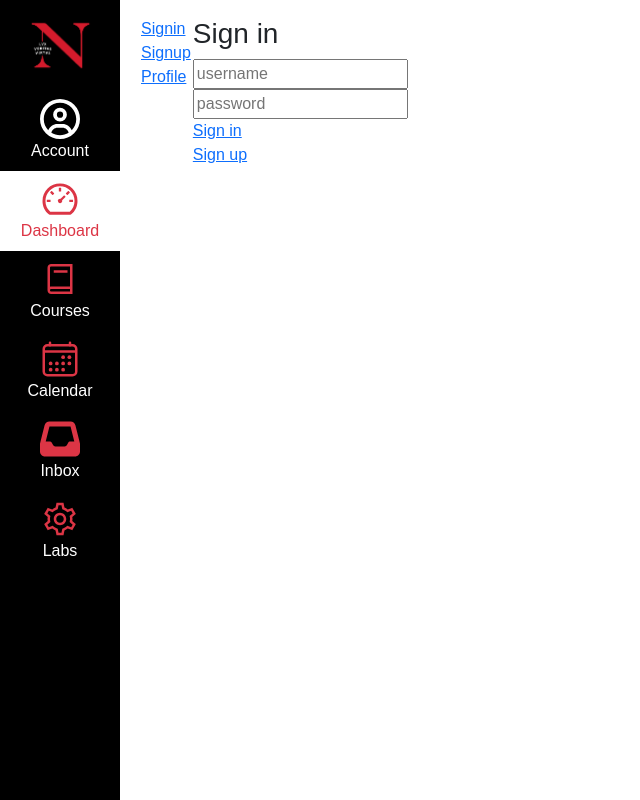
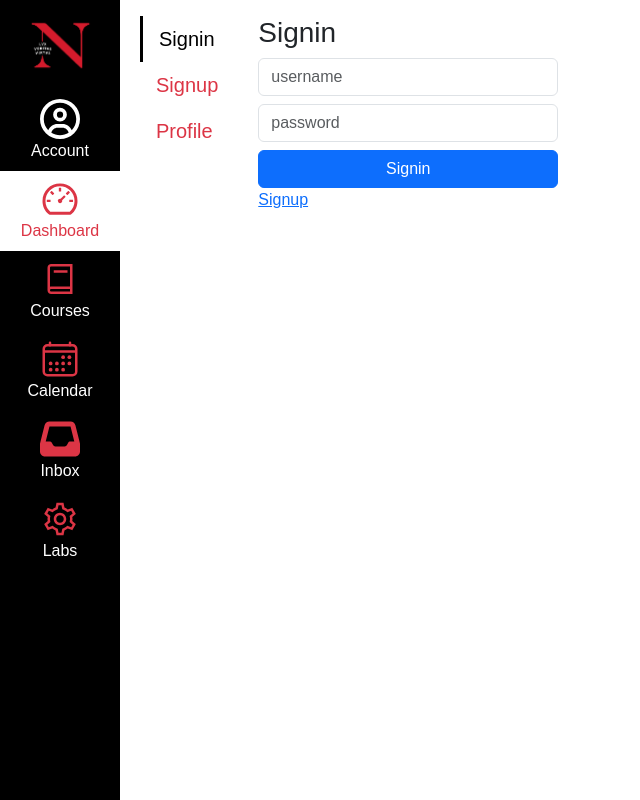
Before and after one commit to 9cc-cxy/kanbas-react-web-app, a React (Create React App) app: page /Labs#/Kanbas/Account/Signin in a window 1280 px wide. Shown: the whole page, without its empty margins (0-640 px from the left). Built offline with nearby package versions, Linux system fonts and the light colour scheme.

Commit message:
finished a2

```diff
--- a/src/Kanbas/Account/Navigation.tsx
+++ b/src/Kanbas/Account/Navigation.tsx
@@ -1,10 +1,10 @@
 import { Link } from "react-router-dom";
 export default function AccountNavigation() {
   return (
-    <div id="wd-account-navigation">
-      <Link to={`/Kanbas/Account/Signin`}> Signin </Link> <br />
-      <Link to={`/Kanbas/Account/Signup`}> Signup </Link> <br />
-      <Link to={`/Kanbas/Account/Profile`}> Profile </Link> <br />
+    <div id="wd-account-navigation" className="wd list-group fs-5 rounded-0">
+      <Link to={`/Kanbas/Account/Signin`} className="list-group-item active border border-0"> Signin </Link>
+      <Link to={`/Kanbas/Account/Signup`} className="list-group-item text-danger border border-0"> Signup </Link>
+      <Link to={`/Kanbas/Account/Profile`} className="list-group-item text-danger border border-0"> Profile </Link>
     </div>
   );
 }
--- a/src/Kanbas/Account/Profile.tsx
+++ b/src/Kanbas/Account/Profile.tsx
@@ -3,31 +3,49 @@ export default function Profile() {
   return (
     <div id="wd-profile-screen">
       <h3>Profile</h3>
-      <input id="wd-username" value="alice" placeholder="username" />
-      <br />
+      <input
+        id="wd-username"
+        placeholder="alice"
+        className="form-control mb-2"
+      />
       <input
         id="wd-password"
-        value="123"
-        placeholder="password"
-        type="password"
+        placeholder="123"
+        className="form-control mb-2"
       />
-      <br />
-      <input id="wd-firstname" value="Alice" placeholder="First Name" />
-      <br />
-      <input id="wd-lastname" value="Wonderland" placeholder="Last Name" />
-      <br />
-      <input id="wd-dob" value="2000-01-01" type="date" />
-      <br />
-      <input id="wd-email" value="alice@wonderland" type="email" />
-      <br />
-      <select id="wd-role">
-        <option value="USER">User</option>
-        <option value="ADMIN">Admin</option>
-        <option value="FACULTY">Faculty</option>
-        <option value="STUDENT">Student</option>
-      </select>
-      <br />
-      <Link to="/Kanbas/Account/Signin">Sign out</Link>
+      <input
+        id="wd-first-name"
+        placeholder="Alice"
+        className="form-control mb-2"
+      />
+      <input
+        id="wd-last-name"
+        placeholder="Wonderland"
+        className="form-control mb-2"
+      />
+      <input
+        id="wd-date-of-birth"
+        type="date"
+        placeholder="Wonderland"
+        className="form-control mb-2"
+      />
+      <input
+        id="wd-email"
+        placeholder="alice@wonderland.com"
+        className="form-control mb-2"
+      />
+      <input
+        id="wd-user"
+        placeholder="User"
+        className="form-control mb-2"
+      />
+      <Link
+        id="wd-signin-btn"
+        to="/Kanbas/Dashboard"
+        className="btn btn-danger w-100"
+      >
+        Signout
+      </Link>
     </div>
   );
 }
--- a/src/Kanbas/Account/Signin.tsx
+++ b/src/Kanbas/Account/Signin.tsx
@@ -2,15 +2,28 @@ import { Link } from "react-router-dom";
 export default function Signin() {
   return (
     <div id="wd-signin-screen">
-      <h3>Sign in</h3>
-      <input id="wd-username" placeholder="username" /> <br />
-      <input id="wd-password" placeholder="password" type="password" /> <br />
-      <Link id="wd-signin-btn" to="/Kanbas/Dashboard">
-        Sign in
+      <h3>Signin</h3>
+      <input
+        id="wd-username"
+        placeholder="username"
+        className="form-control mb-2"
+      />
+      <input
+        id="wd-password"
+        placeholder="password"
+        type="password"
+        className="form-control mb-2"
+      />
+      <Link
+        id="wd-signin-btn"
+        to="/Kanbas/Dashboard"
+        className="btn btn-primary w-100"
+      >
+        Signin
       </Link>
       <br />
       <Link id="wd-signup-link" to="/Kanbas/Account/Signup">
-        Sign up
+        Signup
       </Link>
     </div>
   );
--- a/src/Kanbas/Account/Signup.tsx
+++ b/src/Kanbas/Account/Signup.tsx
@@ -3,16 +3,29 @@ import { Link } from "react-router-dom";
 export default function Signup() {
   return (
     <div id="wd-signup-screen">
-      <h3>Sign up</h3>
-      <input placeholder="username" />
+      <h3>Signup</h3>
+      <input
+        id="wd-username"
+        placeholder="username"
+        className="form-control mb-2"
+      />
+      <input
+        id="wd-password"
+        placeholder="password"
+        type="password"
+        className="form-control mb-2"
+      />
+      <Link
+        id="wd-signin-btn"
+        to="/Kanbas/Dashboard"
+        className="btn btn-primary w-100"
+      >
+        Signup
+      </Link>
       <br />
-      <input placeholder="password" type="password" />
-      <br />
-      <input placeholder="verify password" type="password" />
-      <br />
-      <Link to="/Kanbas/Account/Profile"> Sign up </Link>
-      <br />
-      <Link to="/Kanbas/Account/Signin">Sign in</Link>
+      <Link id="wd-signup-link" to="/Kanbas/Account/Signup">
+        Signin
+      </Link>
     </div>
   );
 }
--- a/src/Kanbas/Account/index.tsx
+++ b/src/Kanbas/Account/index.tsx
@@ -6,12 +6,11 @@ import Signup from "./Signup";
 export default function Account() {
   return (
     <div id="wd-account-screen">
-      <table>
-        <tr>
-          <td valign="top">
+      <div className="d-flex">
+        <div className="d-none d-md-block">
           <AccountNavigation />
-          </td>
-          <td valign="top">
+        </div>
+        <div className = "mx-4" style={{width : "300px"}}>
           <Routes>
             <Route
               path="/"
@@ -21,9 +20,8 @@ export default function Account() {
             <Route path="/Profile" element={<Profile />} />
             <Route path="/Signup" element={<Signup />} />
           </Routes>
-          </td>
-        </tr>
-      </table>
+        </div>
+      </div>
     </div>
   );
 }
--- a/src/Kanbas/Courses/Assignments/Editor.tsx
+++ b/src/Kanbas/Courses/Assignments/Editor.tsx
@@ -1,6 +1,6 @@
 import { RxCross2 } from "react-icons/rx";
 import { MdOutlineCalendarMonth } from "react-icons/md";
-import AssignmentsSaveButtons from "./Assignment/AssignmentsSaveButtons";
+import AssignmentsSaveButtons from "./AssignmentsSaveButtons";
 
 export default function AssignmentEditor() {
   return (
@@ -164,7 +164,7 @@ The Kanbas application should include a link to navigate back to the landing pag
                 <strong>Due</strong>
               </label>
               <div className="d-flex">
-                <input type="date" className="form-control date-input" />
+                <input type="date" id="wd-assignment-date" className="form-control date-input" />
                 <div className="input-group-append">
                   <span
                     className="input-group-text d-flex justify-content-center"
@@ -183,7 +183,7 @@ The Kanbas application should include a link to navigate back to the landing pag
                   <strong>Available from</strong>
                 </label>
                 <div className="d-flex">
-                  <input type="date" className="form-control date-input" />
+                  <input type="date" id="wd-assignment-date" className="form-control date-input" />
                   <div className="input-group-append">
                     <span
                       className="input-group-text d-flex justify-content-center align-items-center"
@@ -200,7 +200,7 @@ The Kanbas application should include a link to navigate back to the landing pag
                   <strong>Until</strong>
                 </label>
                 <div className="d-flex">
-                  <input type="date" className="form-control date-input" />
+                  <input type="date" id="wd-assignment-date" className="form-control date-input" />
                   <div className="input-group-append">
                     <span
                       className="input-group-text d-flex justify-content-center align-items-center"
--- a/src/Kanbas/style.css
+++ b/src/Kanbas/style.css
@@ -29,8 +29,8 @@ body * {  font-family: Arial, Helvetica, sans-serif;  }
   border-left: 3px solid green !important;
 }
 
-input[type="date"]::-webkit-inner-spin-button,
-input[type="date"]::-webkit-calendar-picker-indicator {
+#wd-assignment-date::-webkit-inner-spin-button,
+#wd-assignment-date::-webkit-calendar-picker-indicator {
     display: none;
     -webkit-appearance: none;
 }
```
Also changed, not shown: src/Kanbas/Courses/Assignments/AssignmentsSaveButtons.tsx (renamed from src/Kanbas/Courses/Assignments/Assignment/AssignmentsSaveButtons.tsx). Lines whose indentation alone changed are shown as unchanged.
